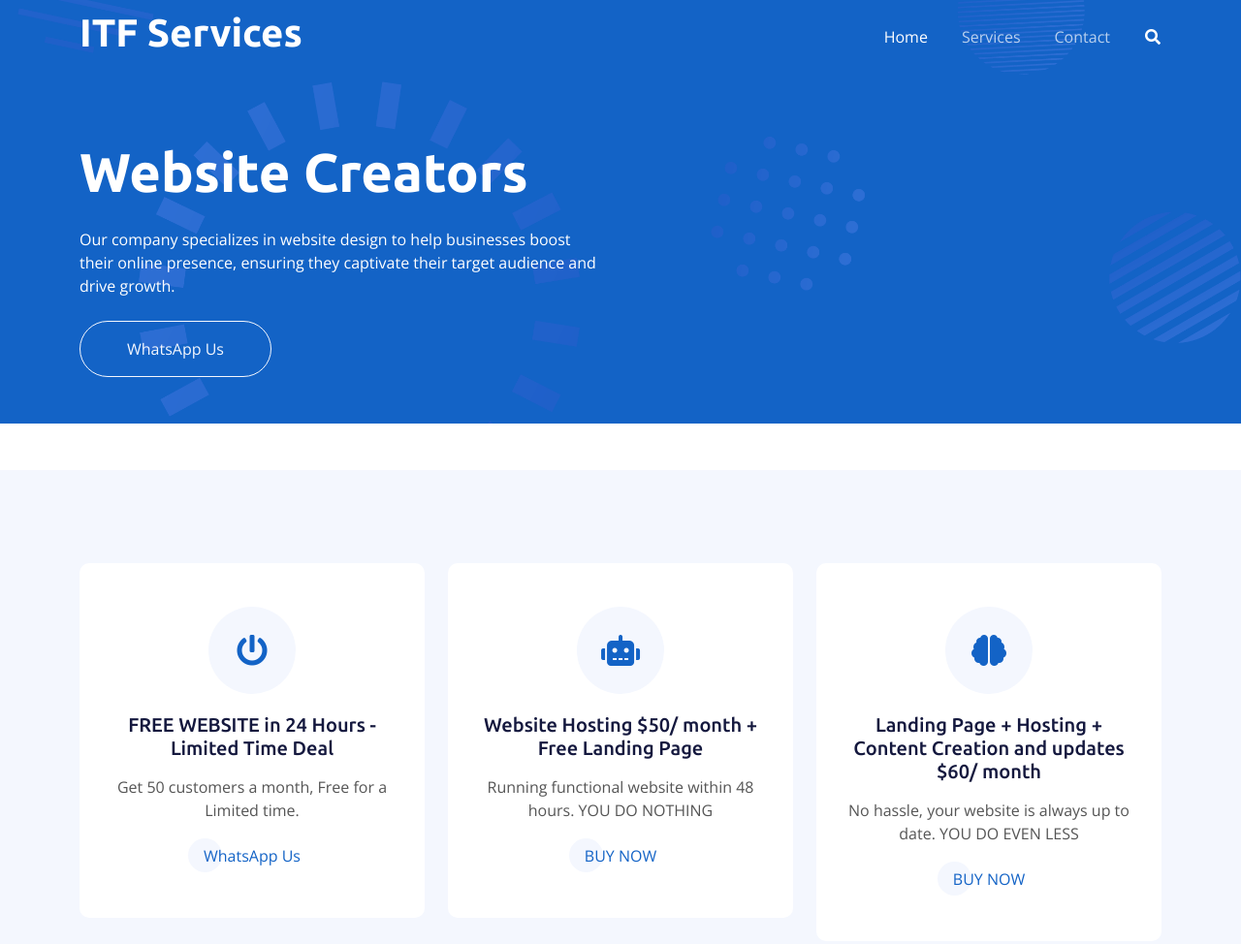
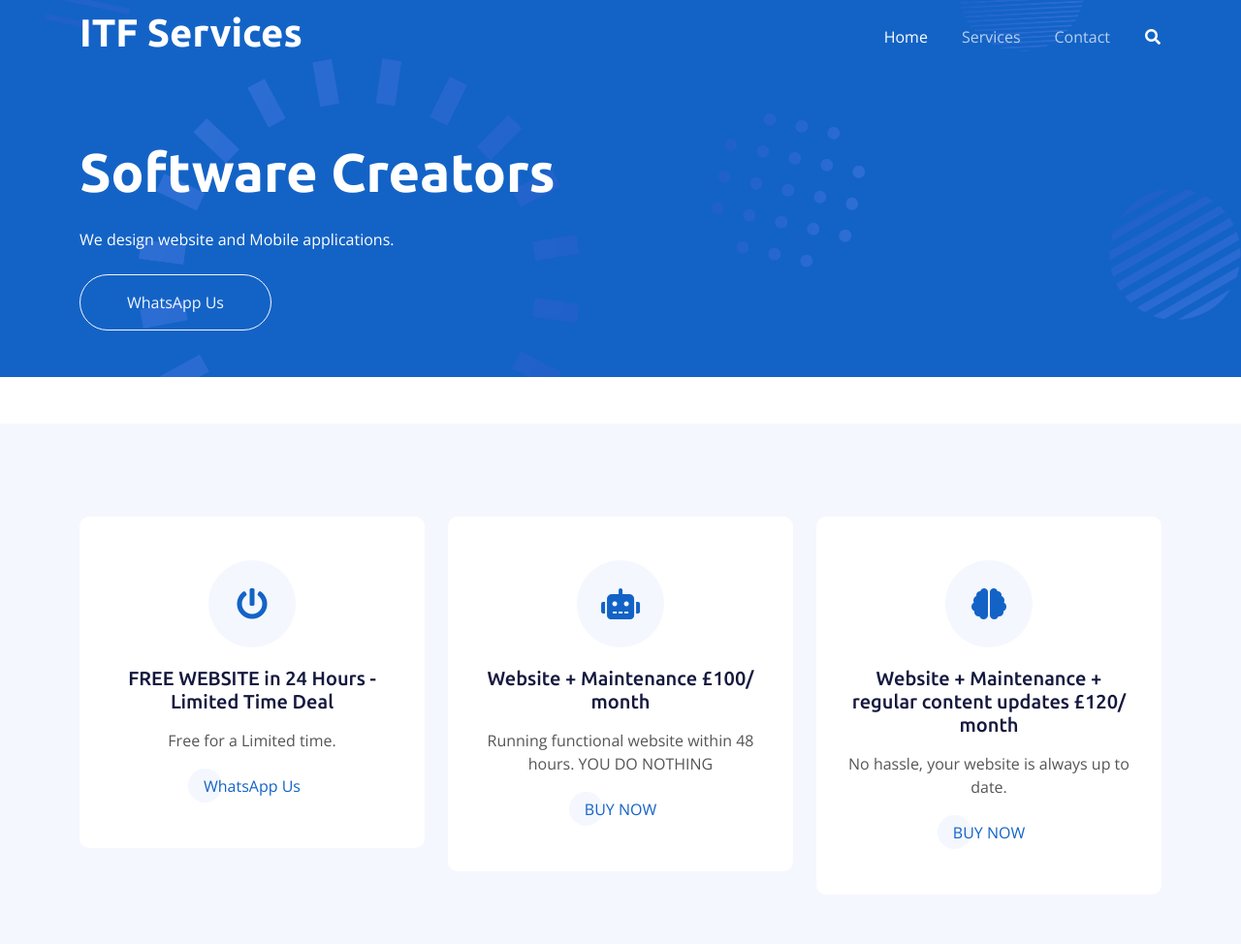
Before and after one commit to lucabakshi/servicewebsite, a plain HTML site: page index.html in a window 1280 px wide. Shown: the top 974 px of the page at 97% size. Drawn offline with nearby package versions, Linux system fonts and the light colour scheme.

Commit message:
Add files via upload

```diff
--- a/index.html
+++ b/index.html
@@ -87,8 +87,8 @@
             <div class="row g-5 pt-5">
                 <div class="col-lg-6 align-self-center text-center text-lg-start mb-lg-5">
                     <!--<div class="btn btn-sm border rounded-pill text-white px-3 mb-3 animated slideInRight">ITF services</div>-->
-                    <h1 class="display-4 text-white mb-4 animated slideInRight">Website Creators</h1>
-                    <p class="text-white mb-4 animated slideInRight">Our company specializes in website design to help businesses boost their online presence, ensuring they captivate their target audience and drive growth.</p>
+                    <h1 class="display-4 text-white mb-4 animated slideInRight">Software Creators</h1>
+                    <p class="text-white mb-4 animated slideInRight">We design website and Mobile applications.</p>
                     <!--<a href="contact.html" class="btn btn-light py-sm-3 px-sm-5 rounded-pill me-3 animated slideInRight">Read More</a>-->
                     <a href="https://wa.me/message/RIZ67BOGJ3I6I1" class="btn btn-outline-light py-sm-3 px-sm-5 rounded-pill animated slideInRight">WhatsApp Us</a>
                 </div>
@@ -135,7 +135,7 @@
                                             <i class="fa fa-power-off fa-2x"></i>
                                         </div>
                                         <h5 class="mb-3">FREE WEBSITE in 24 Hours - Limited Time Deal</h5>
-                                        <p>Get 50 customers a month, Free for a Limited time.</p>
+                                        <p>Free for a Limited time.</p>
 										<a class="btn px-3 mt-auto mx-auto" href="https://wa.me/message/RIZ67BOGJ3I6I1">WhatsApp Us</a>
                                         <!--<a class="btn px-3 mt-auto mx-auto" href="">Read More</a>-->
                                     </div>
@@ -149,7 +149,7 @@
                                         <div class="service-icon btn-square">
                                             <i class="fa fa-robot fa-2x"></i>
                                         </div>
-                                        <h5 class="mb-3"> Website Hosting $50/ month + Free Landing Page</h5>
+                                        <h5 class="mb-3"> Website + Maintenance £100/ month</h5>
 									    <p>Running functional website within 48 hours. YOU DO NOTHING</p>
 
 										<a class="btn px-3 mt-auto mx-auto" href="https://buy.stripe.com/5kA29j63YgvO6aY289">BUY NOW</a>
@@ -165,8 +165,8 @@
                                         <div class="service-icon btn-square">
                                             <i class="fa fa-brain fa-2x"></i>
                                         </div>
-                                        <h5 class="mb-3">Landing Page + Hosting + Content Creation and updates $60/ month</h5>
-                                        <p>No hassle, your website is always up to date. YOU DO EVEN LESS</p>
+                                        <h5 class="mb-3">Website + Maintenance + regular content updates £120/ month</h5>
+                                        <p>No hassle, your website is always up to date.</p>
 										<a class="btn px-3 mt-auto mx-auto" href="https://buy.stripe.com/fZe15fboidjC56UdQS">BUY NOW</a>
                                        <!-- <a class="btn px-3 mt-auto mx-auto" href="">Read More</a>-->
                                     </div>
```
